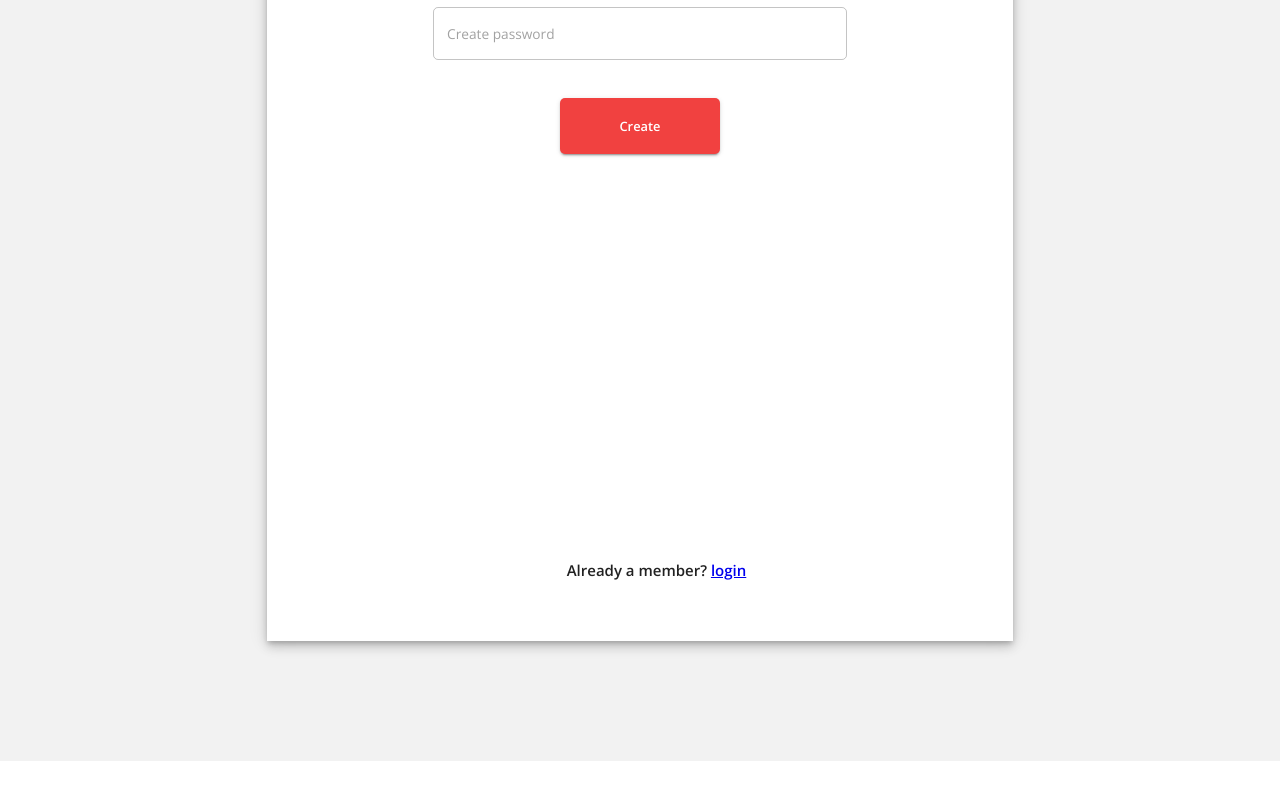
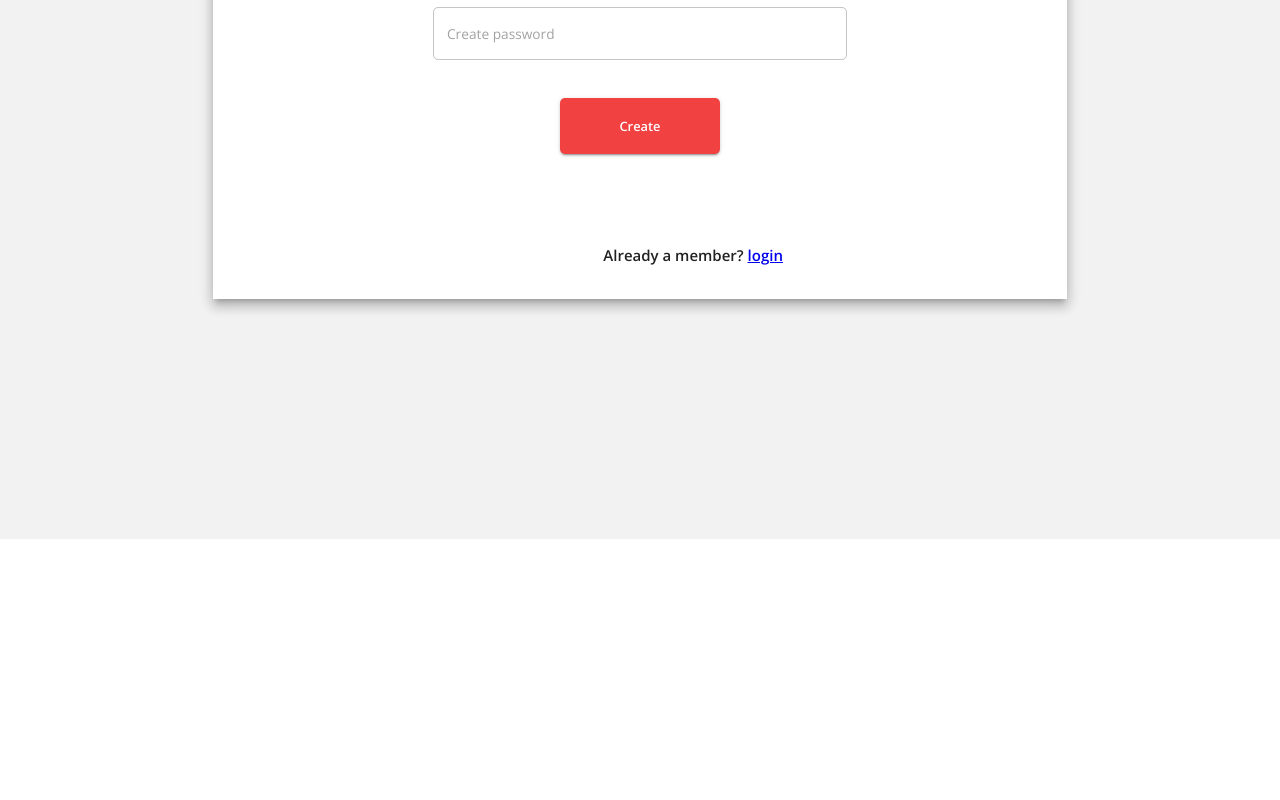
Before and after one commit to ajkatom/fun-kickoff-project, a React (Create React App) app in the folder client/: page /signup in a window 1280 px wide. Shown: the part 468-1268 px from the top of the page. Before the commit the page ends 1229 px from the top, so only its background shows below. Built offline with nearby package versions, Linux system fonts and the light colour scheme; no server answers.

Commit message:
a few tweeks

```diff
--- a/client/package.json
+++ b/client/package.json
@@ -14,8 +14,6 @@
     "@testing-library/user-event": "^13.5.0",
     "@types/jest": "^27.0.2",
     "@types/node": "^16.11.7",
-    "@types/react": "^17.0.35",
-    "@types/react-dom": "^17.0.11",
     "body-parser": "^1.19.0",
     "clsx": "^1.1.1",
     "eslint": "^7.26.0",
--- a/client/src/pages/Login/Login.tsx
+++ b/client/src/pages/Login/Login.tsx
@@ -39,16 +39,16 @@ export default function Login(): JSX.Element {
 
   return (
     <Grid container component="main" className={classes.root}>
-      {/* add img and style nav abit (not on this ticket but need it visually ) */}
+      {/* add img and style to the login nav abit (not on this ticket but need it visually ) */}
       <Grid item xs={12} marginBottom={8} bgcolor={'white'} boxShadow={'light'} display={'inline-flex'}>
-        <Box paddingTop={3} marginLeft={3} paddingRight={25}>
+        <Box paddingTop={3} marginLeft={3} paddingRight={45}>
           <img src={logo} width={150} height={30} />
         </Box>
         <Box marginLeft={25}>
           <AuthHeader linkTo="/signup" asideText="Don't have an account?" btnText="sign up" />
         </Box>
       </Grid>
-      <Grid item xs={12} sm={8} md={7} elevation={6} component={Paper} marginBottom={20} square>
+      <Grid item xs={12} sm={8} md={7} elevation={6} height={600} component={Paper} marginBottom={20} square>
         <Box
           display="flex"
           justifyContent="space-between"
@@ -67,16 +67,16 @@ export default function Login(): JSX.Element {
             <LoginForm handleSubmit={handleSubmit} />
           </Box>
           <Box p={1} alignSelf="center" />
-        </Box>
           {/* added link to sign up page incase you are not a member */}
-        <Box marginLeft={50}>
-          <Typography fontWeight={'bolder'} fontSize={15} paddingTop={10} paddingBottom={10}>
+          <Box marginLeft={55}>
+            <Typography fontWeight={'bolder'} fontSize={15} paddingTop={10} paddingBottom={500}>
               Not a member?{' '}
               <Link to="/SignUp" color={'#f14140'}>
                 sign up
               </Link>
             </Typography>
           </Box>
+        </Box>
       </Grid>
     </Grid>
   );
--- a/client/src/pages/SignUp/SignUp.tsx
+++ b/client/src/pages/SignUp/SignUp.tsx
@@ -41,14 +41,14 @@ export default function Register(): JSX.Element {
   return (
     <Grid container component="main" className={classes.root}>
       <Grid item xs={12} marginBottom={8} bgcolor={'white'} boxShadow={'light'} display={'inline-flex'}>
-        <Box paddingTop={3} marginLeft={3} paddingRight={25}>
+        <Box paddingTop={3} marginLeft={3} paddingRight={45}>
           <img src={logo} width={150} height={30} />
         </Box>
         <Box marginLeft={25}>
           <AuthHeader linkTo="/login" asideText="Already have an account?" btnText="Login" />
         </Box>
       </Grid>
-      <Grid item xs={12} sm={8} md={7} elevation={6} component={Paper} marginBottom={20} square>
+      <Grid item xs={12} sm={8} md={8} height={600} elevation={8} component={Paper} marginBottom={40} square>
         <Box
           display="flex"
           justifyContent="space-between"
@@ -67,16 +67,16 @@ export default function Register(): JSX.Element {
             <SignUpForm handleSubmit={handleSubmit} />
           </Box>
           <Box p={1} alignSelf="center" />
-        </Box>
           {/* added link to login page incase you are a member */}
-        <Box marginLeft={50}>
-          <Typography fontWeight={'bolder'} fontSize={15} paddingTop={10} paddingBottom={10}>
+          <Box marginLeft={65}>
+            <Typography fontWeight={'bolder'} fontSize={15} paddingTop={10} paddingBottom={500}>
               Already a member?{' '}
               <Link to="/Login" color={'#f14140'}>
                 login
               </Link>
             </Typography>
           </Box>
+        </Box>
       </Grid>
     </Grid>
   );
--- a/client/src/themes/theme.ts
+++ b/client/src/themes/theme.ts
@@ -13,6 +13,9 @@ export const theme = createTheme({
     //added secondery color to match red from the mock up
     primary: { main: '#3A8DFF' },
     secondary: { main: '#f14140' },
+    action: {
+      selected: '#f14140',
+    },
   },
   shape: {
     borderRadius: 5,
```
Also changed, not shown: 2 other files (tests, documents, lock files or other folders). Lines whose indentation alone changed are shown as unchanged.
